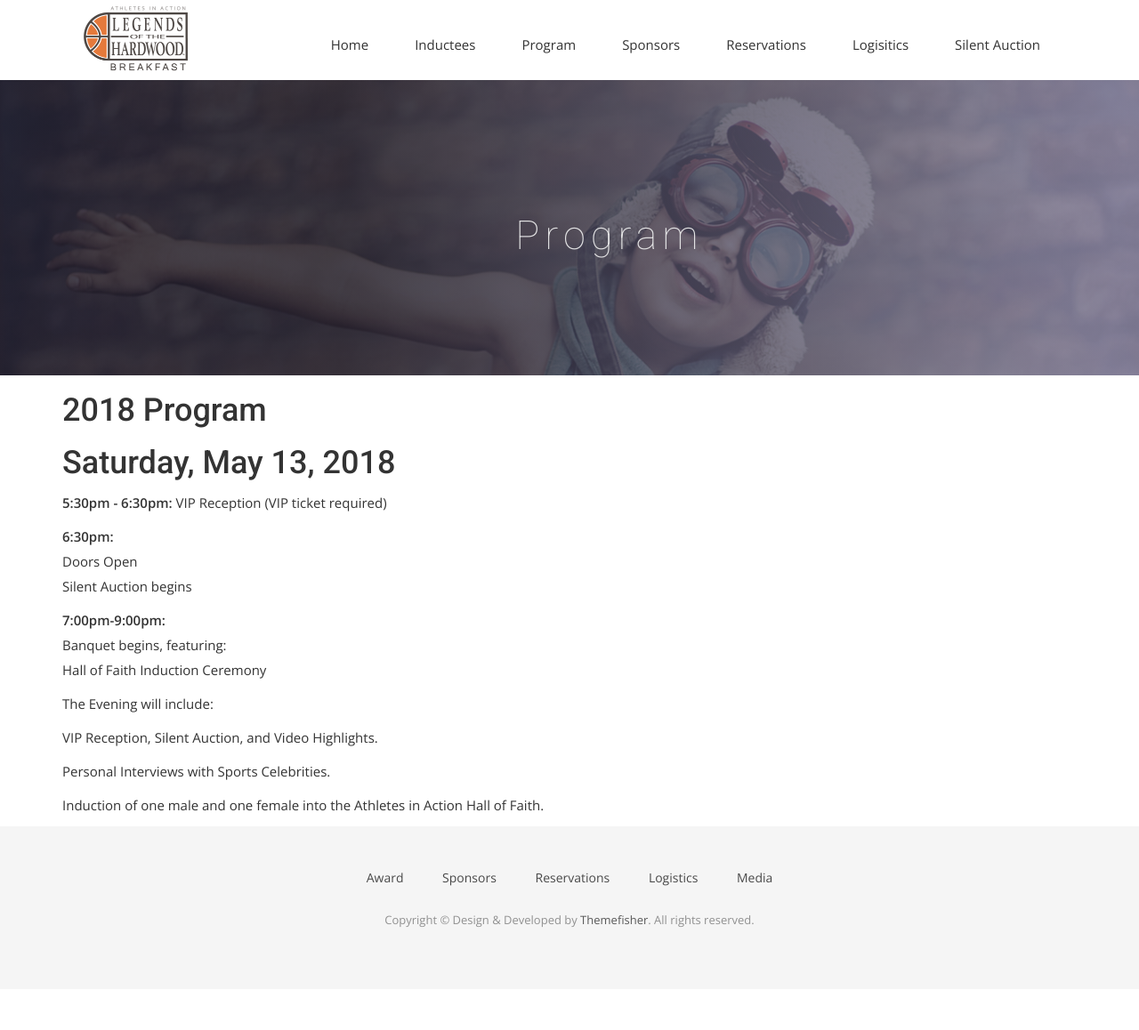
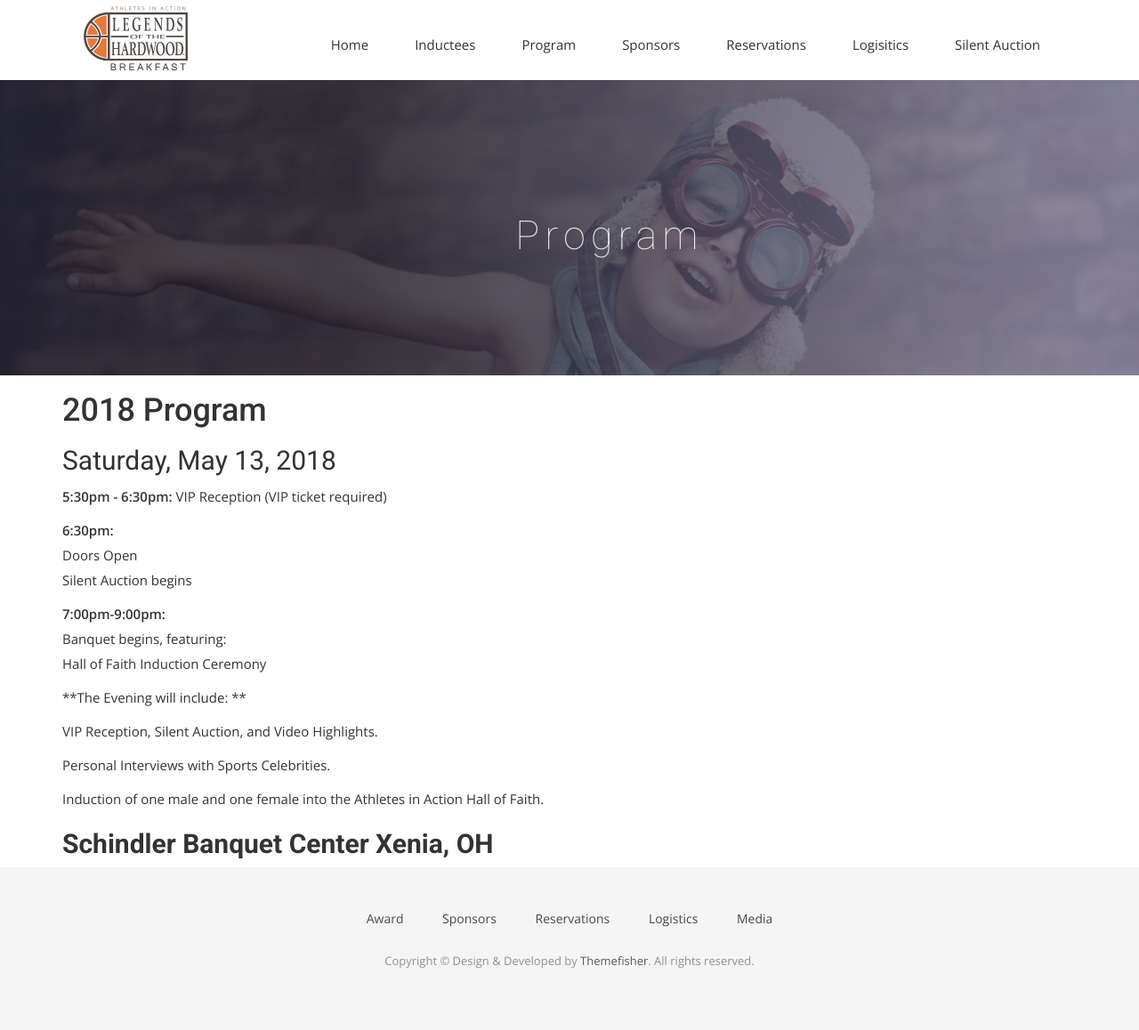
Before and after one commit to CruGlobal/NightofChampions, a Jekyll site: the page built from program.markdown, in a window 1280 px wide. Shown: the whole page at 89% size. Built offline with Jekyll 4.4.1, drawn with Linux system fonts in a browser that asks for light colours; nearby versions of some CDN libraries; some web fonts are replaced; our own code applies the rules of GitHub Pages for plain Markdown files; before the commit the page ends 1112 px from its top, so only the background shows below that.

Commit message:
Updated Program

```diff
--- a/program.markdown
+++ b/program.markdown
@@ -6,7 +6,7 @@ position: 1
 
 # 2018 Program
 
-# Saturday, May 13, 2018
+## Saturday, May 13, 2018
 
 **5:30pm - 6:30pm:**
 VIP Reception (VIP ticket required)
@@ -19,10 +19,12 @@ Silent Auction begins
 Banquet begins, featuring:\
 Hall of Faith Induction Ceremony
 
-The Evening will include:
+**The Evening will include: **
 
 VIP Reception, Silent Auction, and Video Highlights.
 
 Personal Interviews with Sports Celebrities.
 
 Induction of one male and one female into the Athletes in Action Hall of Faith.
+
+## **Schindler Banquet Center Xenia, OH**
```
